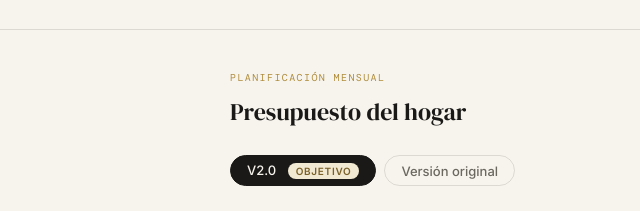
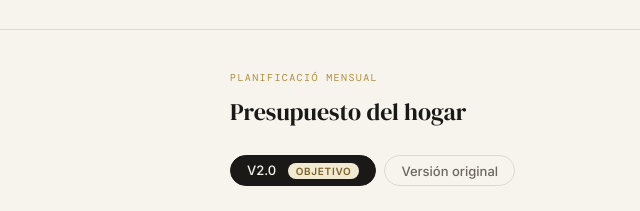
Before and after one commit to juangarciaoro/la-economia-del-palomar, a plain HTML site: page index.html in a window 1280 px wide. Shown: the part 178-389 px from the top of the page, 0-640 px from the left. Drawn offline with nearby package versions, Linux system fonts and the light colour scheme.

Commit message:
Fix typo in section eyebrow text

```diff
--- a/index.html
+++ b/index.html
@@ -433,7 +433,7 @@
   ════════════════════════════════════════════════ -->
   <section id="presupuesto" class="section active">
 
-    <p class="section-eyebrow">Planificación mensual</p>
+    <p class="section-eyebrow">Planificació mensual</p>
     <h2 class="section-title">Presupuesto del hogar</h2>
 
     <div class="version-picker">
```
